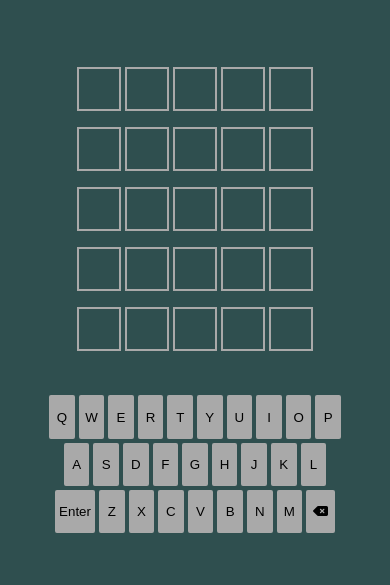
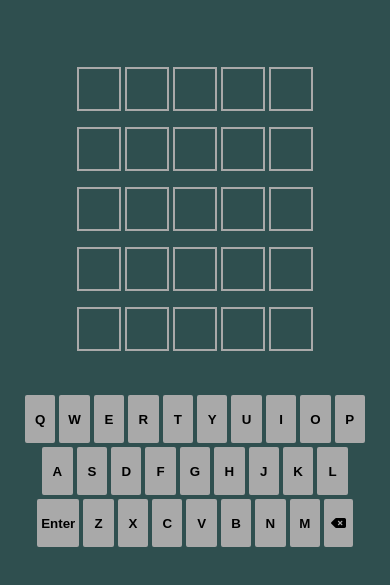
Before and after one commit to masomj/Project-Milestone-2-Wordle, a plain HTML site: page index.html in a window 390 px wide. Shown: the part 79-664 px from the top of the page. Drawn offline with Linux system fonts and the light colour scheme.

Commit message:
Created media query for above 320px

```diff
--- a/assets/style.css
+++ b/assets/style.css
@@ -83,6 +83,7 @@ body{
     border-radius: 2px;
     background-color: darkgrey;
     border:2px darkgray solid;
+    font-weight: 700;
 }
 
 #backspace{
@@ -111,4 +112,11 @@ body{
 
   /*Media queries*/
 
-  /*Above 375 pixels*/
+  /*above 320px, up to 375px*/
+  @media (min-width:321px){
+  .keyboard button {
+    height:3rem;
+    width:1.9rem;
+
+}
+  }
```
